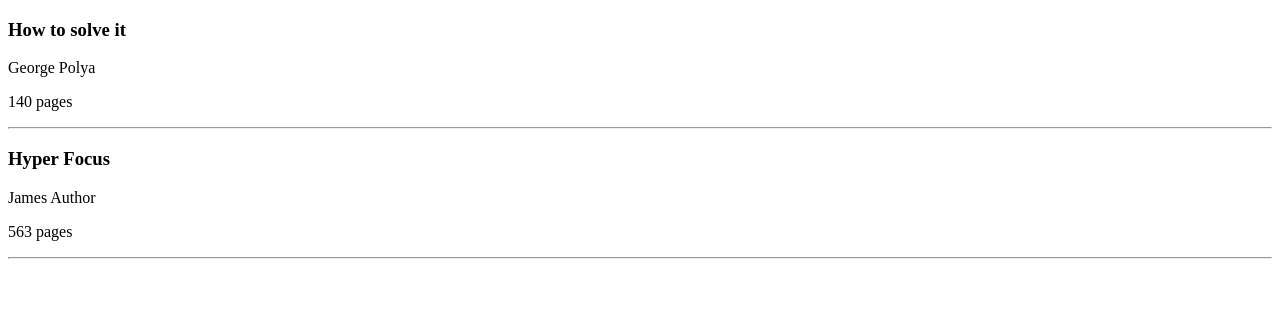
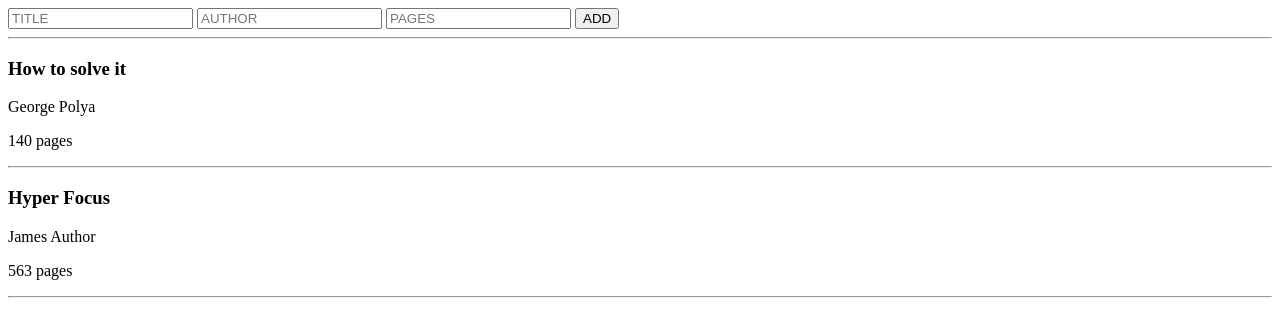
Before and after one commit to Thepralad/sim-library, a website: page dist/index.html in a window 1280 px wide. Drawn offline with Linux system fonts and the light colour scheme.

Commit message:
Refactor code to use class for book and add functionality to add and display books in the library

```diff
--- a/dist/index.html
+++ b/dist/index.html
@@ -7,6 +7,13 @@
     <script src="bundle.js" defer></script>
 </head>
 <body>
+
+        <input type="text" id="title" placeholder="TITLE">
+        <input type="text" id="author" placeholder="AUTHOR">
+        <input type="number" id="pages" placeholder="PAGES">
+        <button id="add">ADD</button>
+
+    <hr>
    <div id="container">
     <div>
 
```
